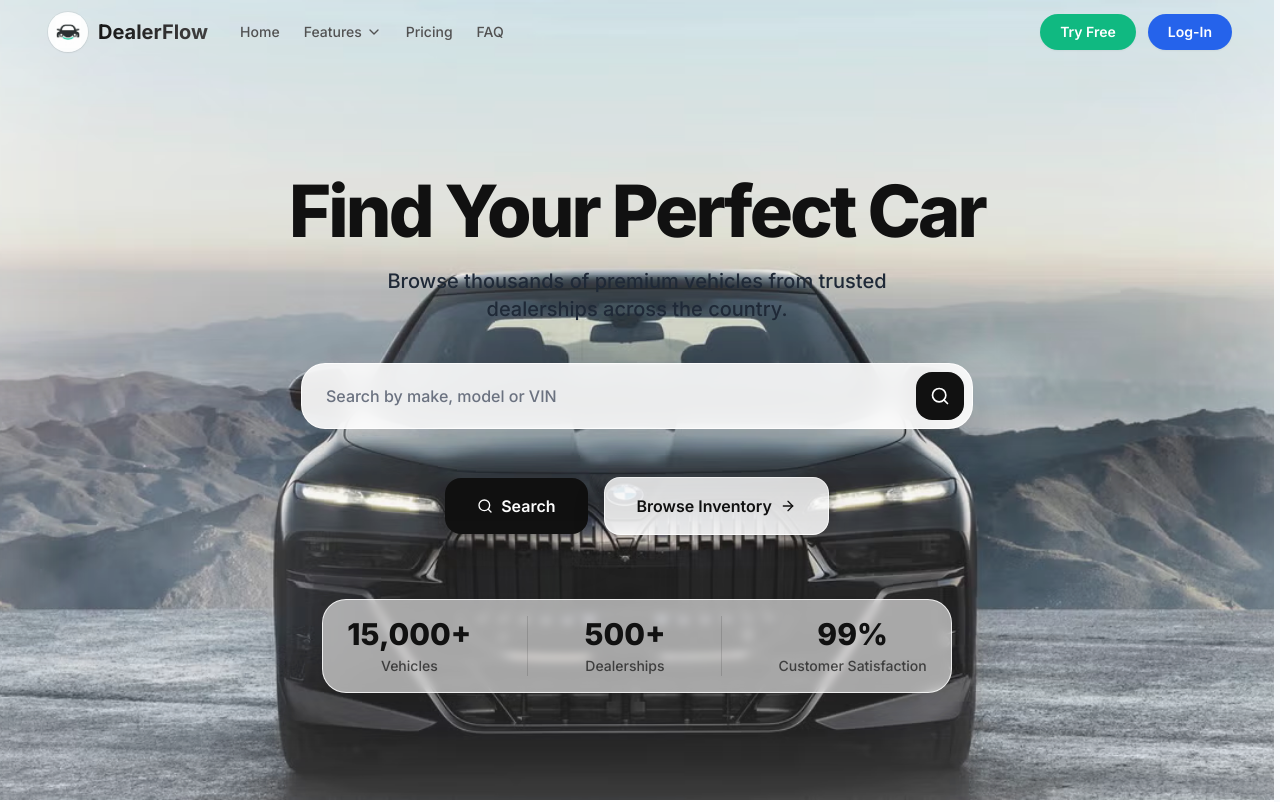
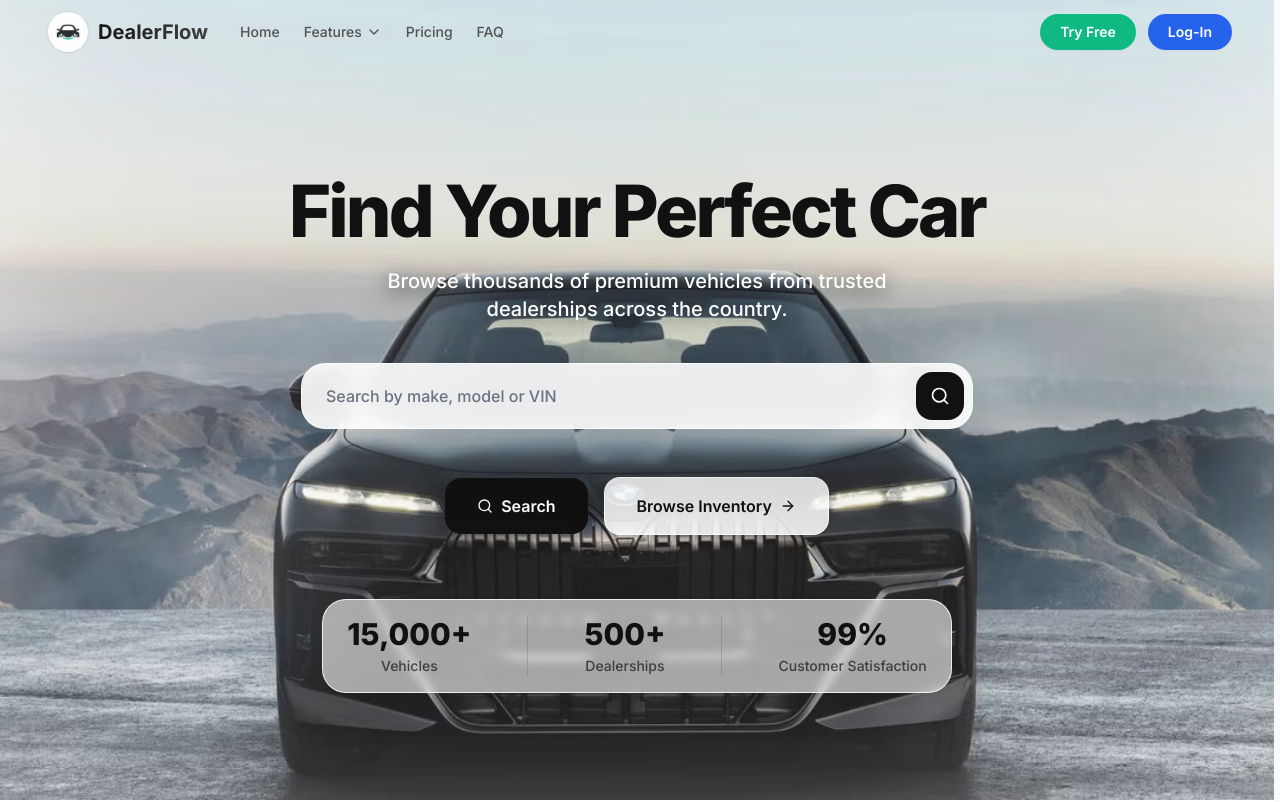
Before and after one commit to ArmanAmreliya/car-dealership-inventory-system, a React (Vite) app in the folder frontend/: page / in a window 1280 px wide. Shown: the top 802 px of the page. Built offline with nearby package versions, Linux system fonts and the light colour scheme; no server answers.

Commit message:
update: hero section ui design subtitle font style

```diff
--- a/frontend/src/components/landing/Hero.tsx
+++ b/frontend/src/components/landing/Hero.tsx
@@ -66,8 +66,11 @@ export function Hero() {
 					variants={fadeUp}
 					initial="hidden"
 					animate="visible"
-					className="mb-10 max-w-xl text-lg font-medium leading-relaxed text-[#1F2937] sm:text-xl"
-					style={{ fontFamily: "'Inter', sans-serif" }}
+					className="mb-10 max-w-xl text-lg font-medium leading-relaxed text-white sm:text-xl"
+					style={{
+						fontFamily: "'Inter', sans-serif",
+						textShadow: '0 3px 20px rgba(0, 0, 0, 0.85)',
+					}}
 				>
 					Browse thousands of premium vehicles from trusted dealerships across the country.
 				</motion.p>
```
